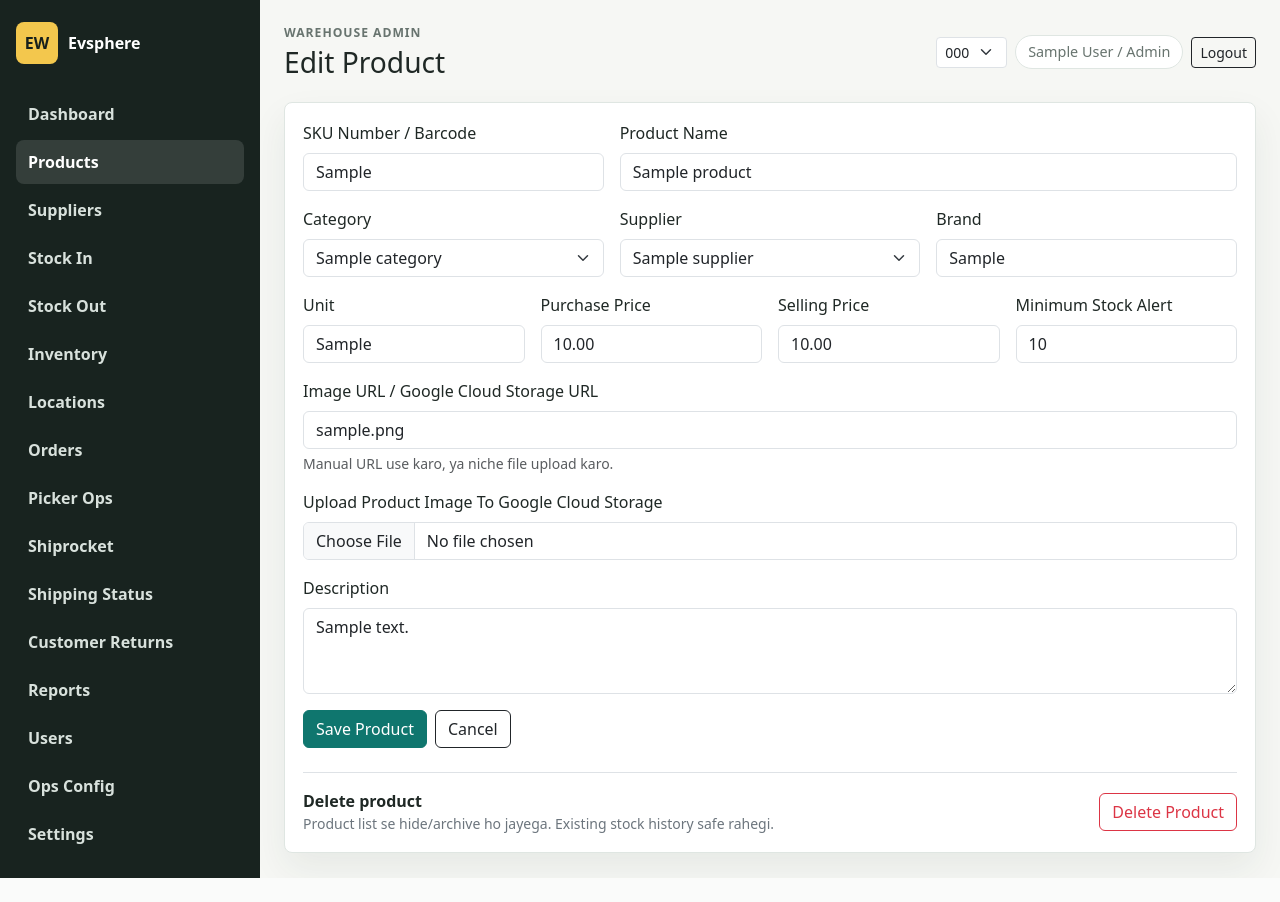
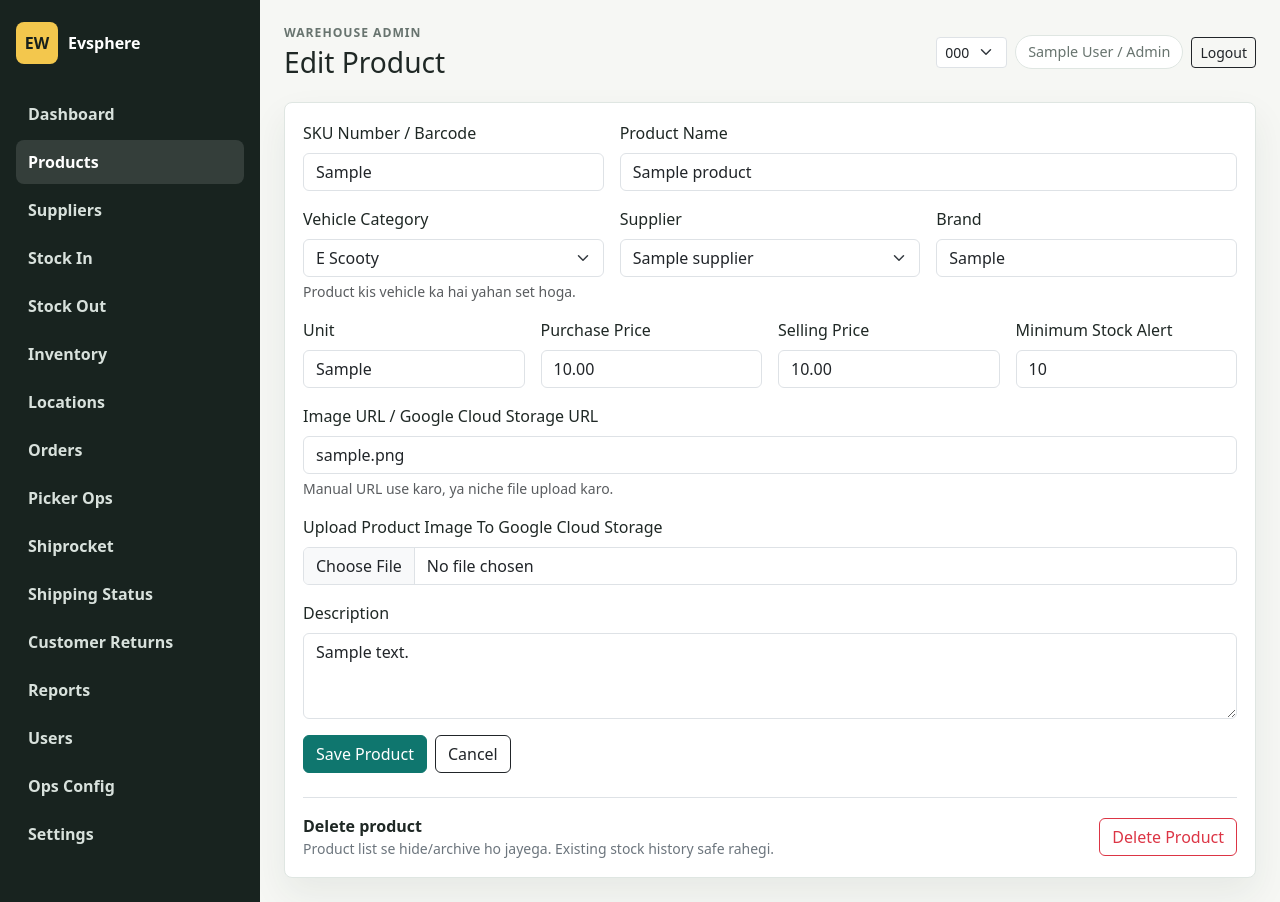
Before and after one commit to sahilalimolla001/wharehouse.evspeare, a Flask app: page /product/1 in a window 1280 px wide. Before the commit the page ends 878 px from the top, so only its background shows below. Run offline with Flask 3, Linux system fonts and the light colour scheme; the visitor is signed in with stand-in values (Sample User, id 1); tables that the repository leaves empty hold one stand-in row (values such as "Sample post").

Commit message:
Add vehicle product categories

```diff
--- a/backend-flask/app/routes/api.py
+++ b/backend-flask/app/routes/api.py
@@ -1486,6 +1486,7 @@ def serialize_product(product):
         "sku": product.sku,
         "brand": product.brand,
         "unit": product.unit,
+        "category": product.category.name if product.category else "",
         "minimum_stock": product.minimum_stock,
         "purchase_price": float(product.purchase_price or 0),
         "selling_price": float(product.selling_price or 0),
@@ -1526,6 +1527,7 @@ def serialize_public_product(product):
         "sku": product.sku,
         "name": product.name,
         "description": product.description or "",
+        "category": product.category.name if product.category else "E Rickshaw",
         "value": float(value),
         "unit": product.unit,
         "available_quantity": product.available_quantity,
--- a/backend-flask/app/routes/products.py
+++ b/backend-flask/app/routes/products.py
@@ -11,10 +11,14 @@ from .auth import login_required, role_required
 
 products_bp = Blueprint("products", __name__)
 
+VEHICLE_CATEGORIES = ["E Scooty", "E Rickshaw", "Auto", "Car"]
+DEFAULT_PRODUCT_CATEGORY = "E Rickshaw"
+
 
 @products_bp.route("/products")
 @login_required
 def products():
+    ensure_vehicle_categories()
     q = request.args.get("q", "").strip()
     query = Product.query.filter_by(is_active=True)
     if q:
@@ -58,21 +62,22 @@ def import_images():
 @role_required("manager")
 def product_form(product_id=None):
     product = Product.query.get(product_id) if product_id else None
-    categories = Category.query.order_by(Category.name).all()
+    default_category = ensure_vehicle_categories()
+    categories = vehicle_categories()
     suppliers = Supplier.query.filter_by(is_active=True).order_by(Supplier.name).all()
 
     if request.method == "POST":
         sku = normalize_sku(request.form.get("sku"))
         if not sku or not sku.isdigit():
             flash("SKU me sirf number hona chahiye. Example: 1001", "danger")
-            return render_template("add_product.html", product=product, categories=categories, suppliers=suppliers)
+            return render_template("add_product.html", product=product, categories=categories, suppliers=suppliers, default_category=default_category)
 
         existing = Product.query.filter(Product.sku.in_(sku_lookup_candidates(sku)))
         if product:
             existing = existing.filter(Product.id != product.id)
         if existing.first():
             flash("SKU number already exists.", "danger")
-            return render_template("add_product.html", product=product, categories=categories, suppliers=suppliers)
+            return render_template("add_product.html", product=product, categories=categories, suppliers=suppliers, default_category=default_category)
 
         if not product:
             product = Product()
@@ -82,7 +87,11 @@ def product_form(product_id=None):
         product.sku = sku
         product.brand = request.form.get("brand", "").strip()
         product.unit = request.form.get("unit", "pcs").strip() or "pcs"
-        product.category_id = int_or_none(request.form.get("category_id"))
+        category_id = int_or_none(request.form.get("category_id")) or default_category.id
+        if not Category.query.get(category_id):
+            flash("Select a valid vehicle category.", "danger")
+            return render_template("add_product.html", product=product, categories=categories, suppliers=suppliers, default_category=default_category)
+        product.category_id = category_id
         product.supplier_id = int_or_none(request.form.get("supplier_id"))
         product.purchase_price = numeric_or_zero(request.form.get("purchase_price"))
         product.selling_price = numeric_or_zero(request.form.get("selling_price"))
@@ -94,7 +103,7 @@ def product_form(product_id=None):
                 product.image_url = upload_product_image(uploaded_file, sku=product.sku)
             except (RuntimeError, ValueError) as error:
                 flash(str(error), "danger")
-                return render_template("add_product.html", product=product, categories=categories, suppliers=suppliers)
+                return render_template("add_product.html", product=product, categories=categories, suppliers=suppliers, default_category=default_category)
         else:
             product.image_url = request.form.get("image_url", "").strip()
         try:
@@ -113,14 +122,14 @@ def product_form(product_id=None):
         except IntegrityError:
             db.session.rollback()
             flash("SKU number already exists. Product duplicate save nahi hua.", "danger")
-            return render_template("add_product.html", product=product, categories=categories, suppliers=suppliers)
+            return render_template("add_product.html", product=product, categories=categories, suppliers=suppliers, default_category=default_category)
 
         push_result = notify_product_change(product, "product.saved")
         flash("Product saved.", "success")
         flash_customer_push_result(push_result)
         return redirect(url_for("products.products"))
 
-    return render_template("add_product.html", product=product, categories=categories, suppliers=suppliers)
+    return render_template("add_product.html", product=product, categories=categories, suppliers=suppliers, default_category=default_category)
 
 
 @products_bp.post("/product/<int:product_id>/delete")
@@ -146,6 +155,26 @@ def numeric_or_zero(value):
         return 0
 
 
+def ensure_vehicle_categories():
+    existing = {category.name.lower(): category for category in Category.query.all()}
+    for name in VEHICLE_CATEGORIES:
+        if name.lower() not in existing:
+            category = Category(name=name, description=f"{name} spare parts")
+            db.session.add(category)
+            existing[name.lower()] = category
+    db.session.flush()
+    default_category = existing[DEFAULT_PRODUCT_CATEGORY.lower()]
+    Product.query.filter(Product.category_id.is_(None)).update({Product.category_id: default_category.id})
+    db.session.commit()
+    return default_category
+
+
+def vehicle_categories():
+    rows = Category.query.filter(Category.name.in_(VEHICLE_CATEGORIES)).all()
+    order = {name: index for index, name in enumerate(VEHICLE_CATEGORIES)}
+    return sorted(rows, key=lambda category: order.get(category.name, 999))
+
+
 def flash_customer_push_result(result):
     if result.get("skipped"):
         return
--- a/backend-flask/app/templates/add_product.html
+++ b/backend-flask/app/templates/add_product.html
@@ -14,13 +14,13 @@
         <input class="form-control" name="name" required value="{{ product.name if product else '' }}">
       </div>
       <div class="col-md-4">
-        <label class="form-label">Category</label>
-        <select class="form-select" name="category_id">
-          <option value="">Select category</option>
+        <label class="form-label">Vehicle Category</label>
+        <select class="form-select" name="category_id" required>
           {% for category in categories %}
-            <option value="{{ category.id }}" {% if product and product.category_id == category.id %}selected{% endif %}>{{ category.name }}</option>
+            <option value="{{ category.id }}" {% if (product and product.category_id == category.id) or (not product and default_category and default_category.id == category.id) %}selected{% endif %}>{{ category.name }}</option>
           {% endfor %}
         </select>
+        <div class="form-text">Product kis vehicle ka hai yahan set hoga.</div>
       </div>
       <div class="col-md-4">
         <label class="form-label">Supplier</label>
--- a/backend-flask/app/templates/products.html
+++ b/backend-flask/app/templates/products.html
@@ -25,6 +25,7 @@
           <tr>
             <th>SKU</th>
             <th>Product</th>
+            <th>Category</th>
             <th>Description</th>
             <th>Value</th>
             {% if can_manage_products %}
@@ -44,6 +45,7 @@
                   <span>{{ product.name }}</span>
                 </div>
               </td>
+              <td>{{ product.category.name if product.category else "-" }}</td>
               <td>{{ product.description or "-" }}</td>
               <td>{{ product.purchase_price|money }}</td>
               {% if can_manage_products %}
@@ -53,7 +55,7 @@
               {% endif %}
             </tr>
           {% else %}
-            <tr><td colspan="{{ 5 if can_manage_products else 4 }}" class="text-secondary">No products yet.</td></tr>
+            <tr><td colspan="{{ 6 if can_manage_products else 5 }}" class="text-secondary">No products yet.</td></tr>
           {% endfor %}
         </tbody>
       </table>
```
Also changed, not shown: backend-flask/migrations/versions/4e8a2c1d9b73_seed_vehicle_categories.py (added, +49 -0 lines).
